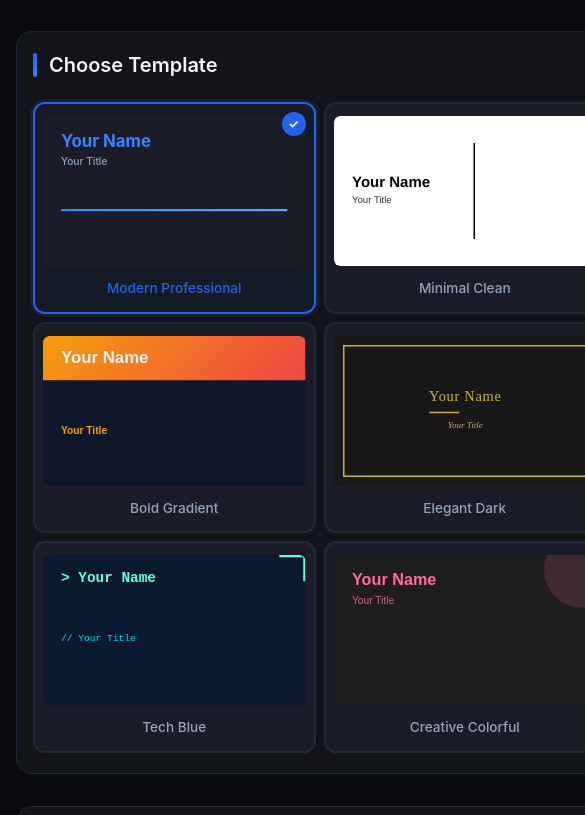
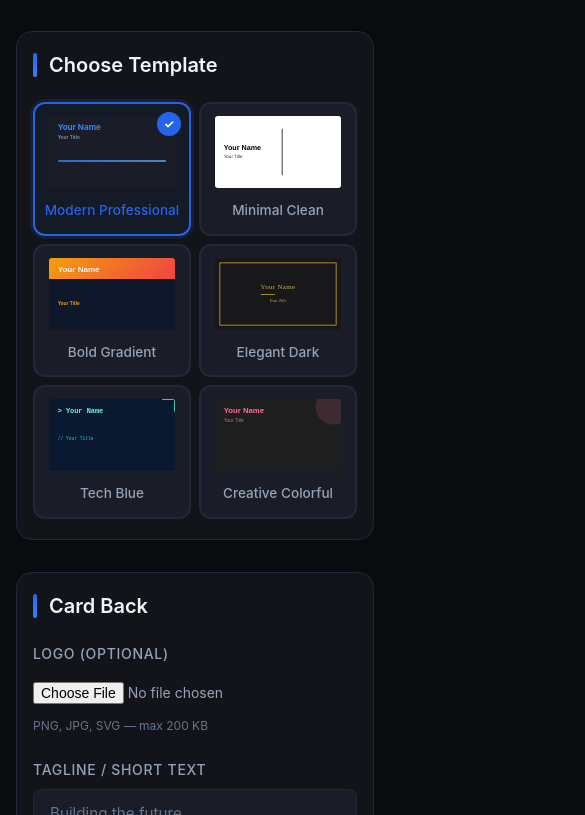
Before and after one commit to BraydenRic/BusinessCardMaker, a React (Vite) app: page /editor in a window 390 px wide. Shown: the part 889-1704 px from the top of the page, 585 px wide, since content can reach past the window. Built offline with nearby package versions, Linux system fonts and the light colour scheme; no server answers; the database is empty; sample sign-in values are in the browser's storage.

Commit message:
Mobile Fixed

```diff
--- a/src/pages/Editor.css
+++ b/src/pages/Editor.css
@@ -1,6 +1,7 @@
 .editor {
   min-height: 100vh;
   background: var(--bg-primary);
+  overflow-x: hidden;
 }
 
 /* Header */
@@ -342,6 +343,16 @@
 
   .template-option {
     padding: 0.75rem 0.5rem;
+    overflow: hidden;
+  }
+
+  /* Scale mini preview cards down to fit narrow cells on mobile */
+  .template-mini-preview .business-card-wrapper {
+    zoom: 0.48;
+  }
+
+  .template-mini-preview {
+    min-height: 60px;
   }
 
   .preview-sticky {
```
